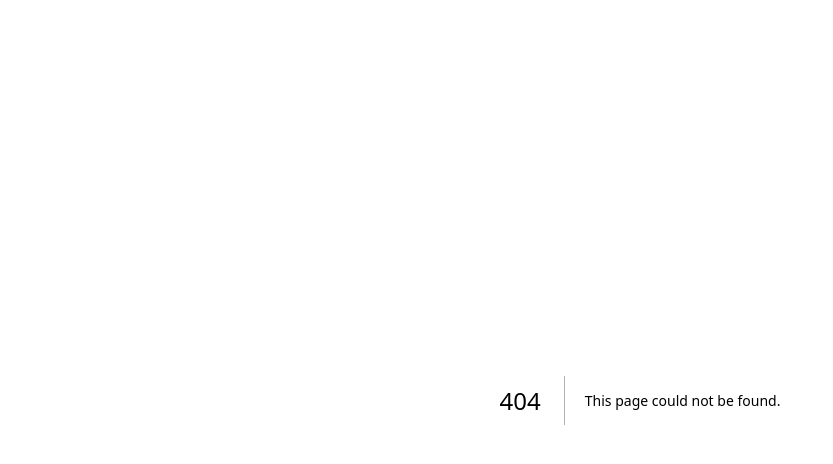
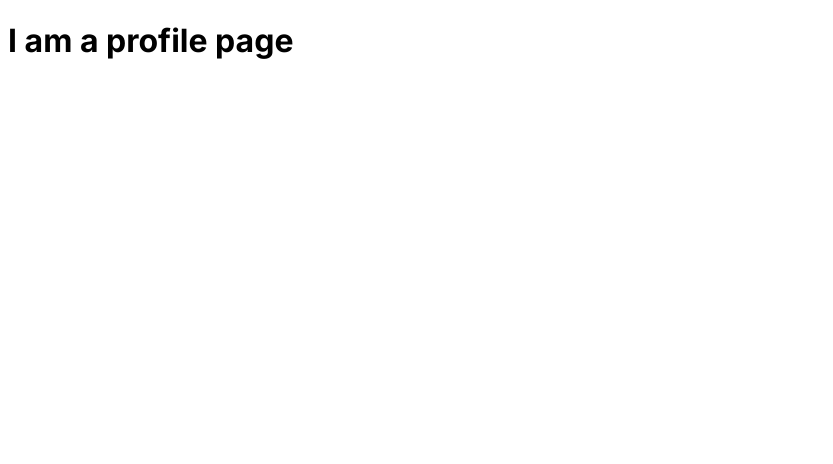
Before and after one commit to ferlobo1985/UDMY-NEXT24-Routing, a Next.js app: page /users/profile in a window 1280 px wide. Before the commit this address had no page. Shown: the top 464 px of the page, without its empty margins (0-833 px from the left). Built offline with nearby package versions, Linux system fonts and the light colour scheme.

Commit message:
04-Nested routes
04-Nested routes

```diff
--- /dev/null
+++ b/src/app/users/profile/page.js
@@ -0,0 +1,7 @@
+export default function ProfilePage(){
+    return(
+        <>
+            <h1>I am a profile page</h1>
+        </>
+    )
+}
```
Also changed, not shown: src/app/users/page.js (added, +7 -0 lines).
